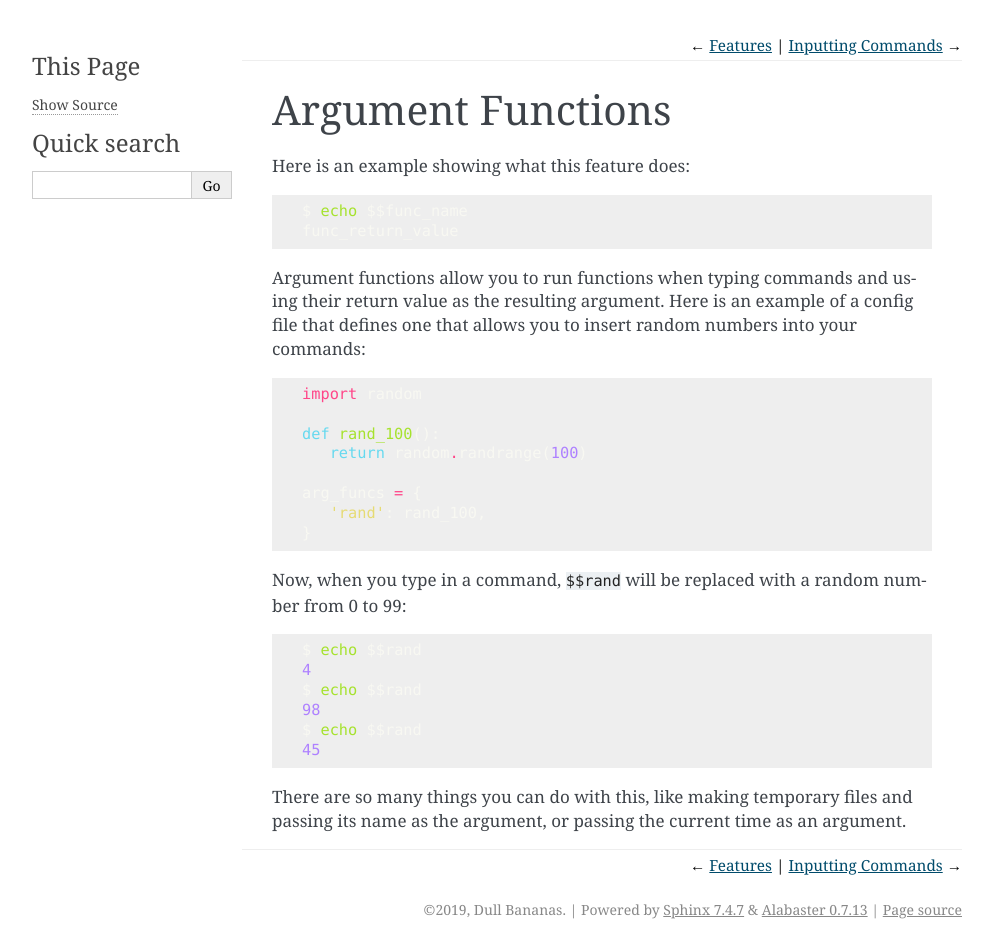
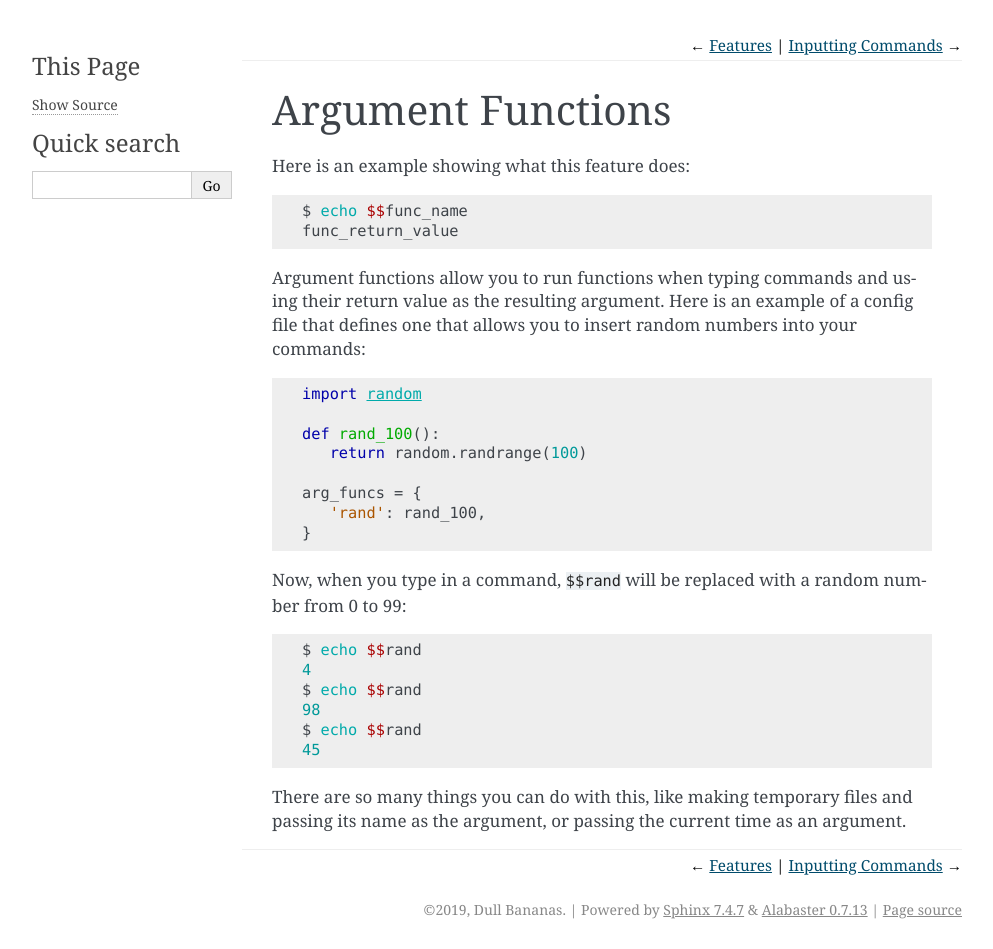
Before and after one commit to dullbananas/pysh, a Sphinx documentation site: the page built from docs/features/arg_funcs.rst, in a window 1280 px wide. Shown: the whole page, without its empty margins (148-1141 px from the left). Built offline with Sphinx 7.4.7, drawn with Linux system fonts in a browser that asks for light colours.

Commit message:
Fix syntax highlighting
It's not a good idea to use a dark-backgrounded style when it's being used on a light background

```diff
--- a/docs/conf.py
+++ b/docs/conf.py
@@ -45,7 +45,7 @@ language = None
 exclude_patterns = ['_build', 'Thumbs.db', '.DS_Store']
 
 # The name of the Pygments (syntax highlighting) style to use.
-pygments_style = 'monokai'
+pygments_style = 'autumn'
 
 
 # -- Options for HTML output -------------------------------------------------
```
